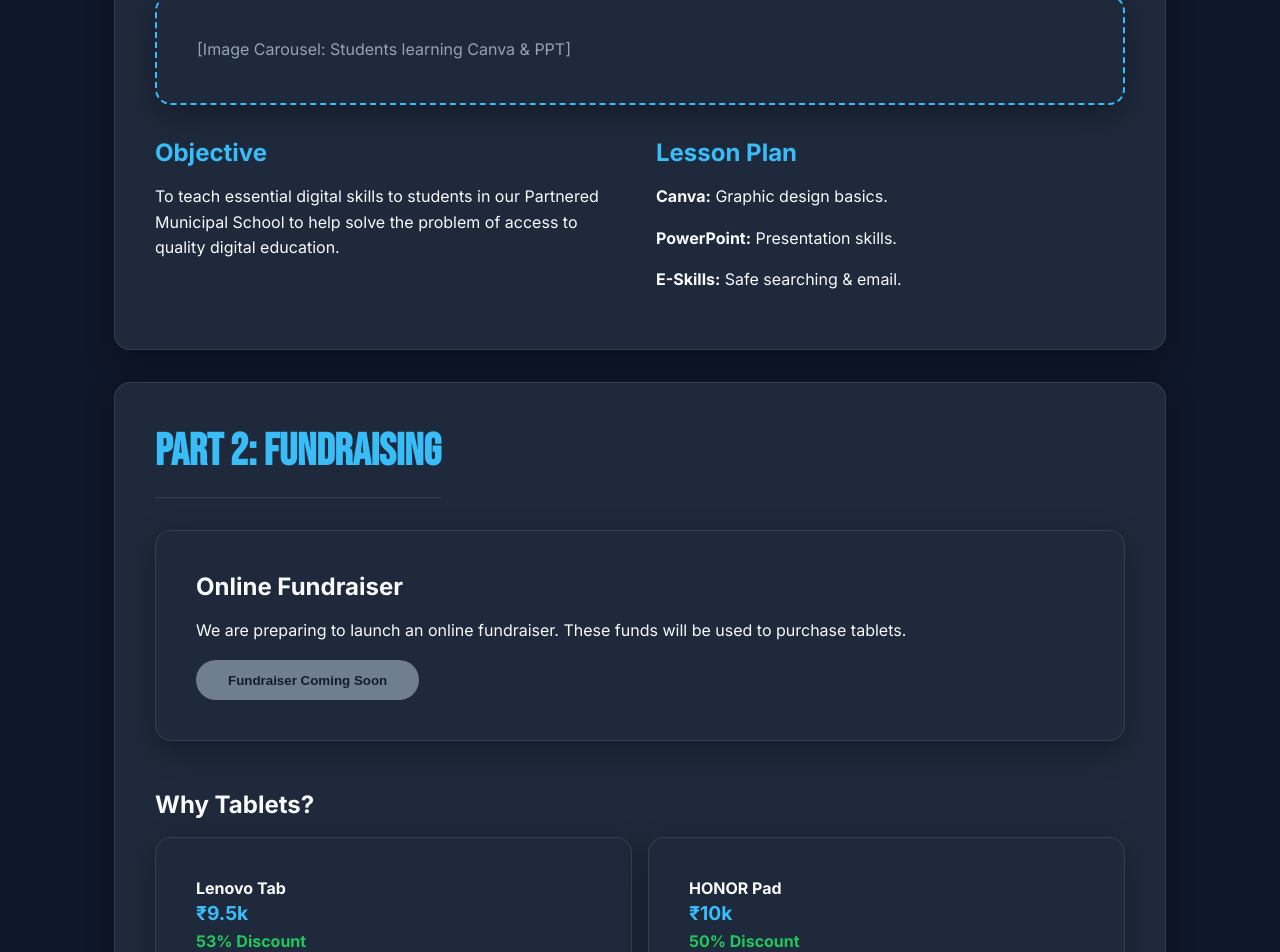
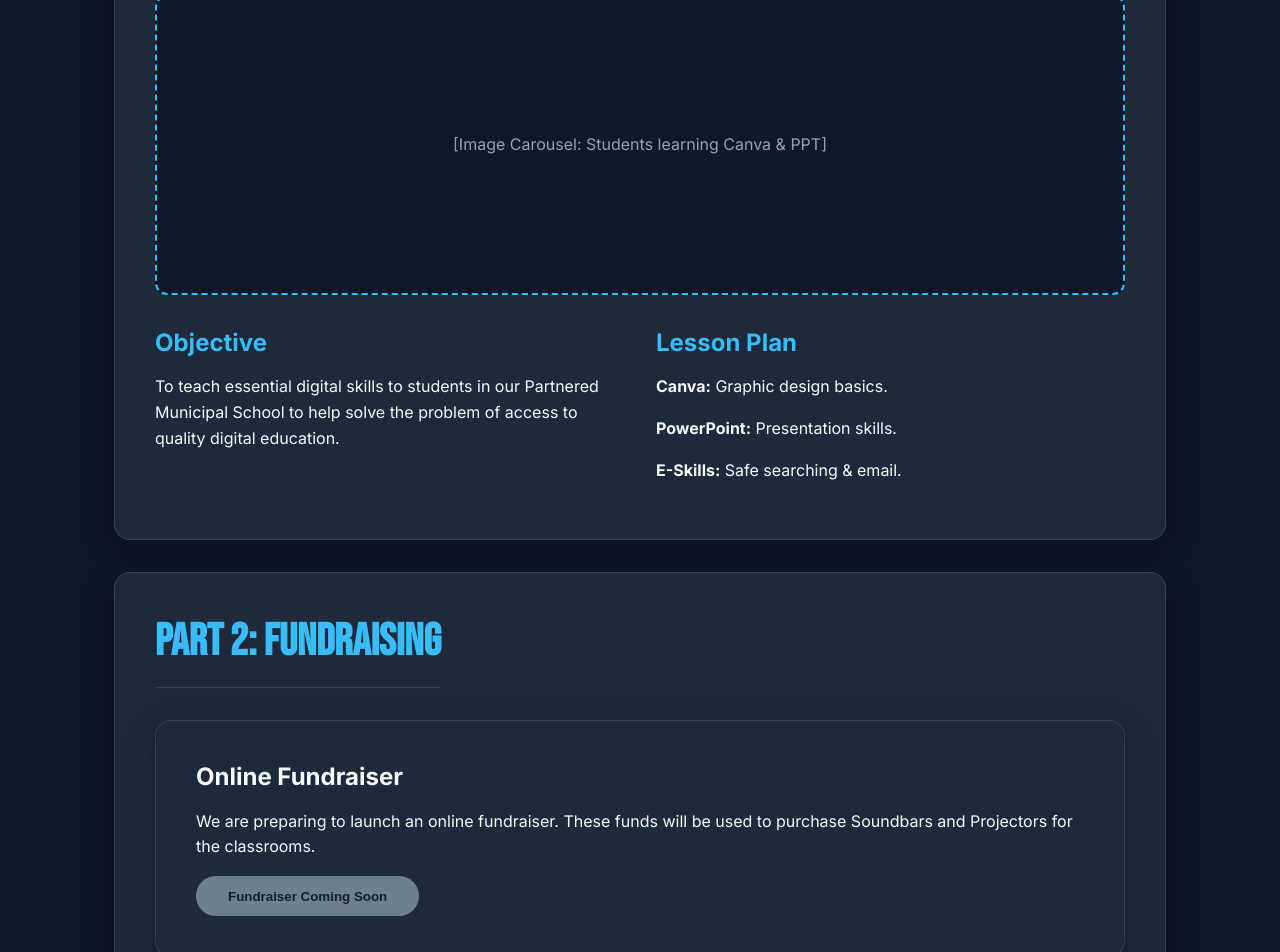
Before and after one commit to Ali-bis/BridgeToKnowledgetest, a React (Vite) app: page /action in a window 1280 px wide. Shown: the part 980-1932 px from the top of the page. Built offline with nearby package versions, Linux system fonts and the light colour scheme.

Commit message:
Update Action.jsx

```diff
--- a/src/pages/Action.jsx
+++ b/src/pages/Action.jsx
@@ -22,17 +22,26 @@ const Action = () => {
         </p>
       </div>
 
-      {/* WORKSHOPS */}
+      {/* PART 1: WORKSHOPS */}
       <div className="page-section">
         <h2 style={{ borderBottom: '1px solid var(--border-color)', paddingBottom: '1rem', marginBottom: '2rem' }}>
           Part 1: Digital Literacy Workshops
         </h2>
 
-        <div className="highlight-card" style={{border: '2px dashed var(--primary)', background: 'transparent'}}>
-           <p style={{ color: 'var(--text-muted)' }}>[Image Carousel: Students learning Canva & PPT]</p>
+        <div style={{
+          background: 'var(--bg-body)',
+          border: '2px dashed var(--primary)',
+          borderRadius: '12px',
+          height: '300px',
+          display: 'flex',
+          alignItems: 'center',
+          justifyContent: 'center',
+          marginBottom: '2rem'
+        }}>
+          <p style={{ color: 'var(--text-muted)' }}>[Image Carousel: Students learning Canva & PPT]</p>
         </div>
 
-        <div style={{ display: 'grid', gridTemplateColumns: 'repeat(auto-fit, minmax(300px, 1fr))', gap: '2rem', marginTop: '2rem' }}>
+        <div style={{ display: 'grid', gridTemplateColumns: 'repeat(auto-fit, minmax(300px, 1fr))', gap: '2rem' }}>
           <div>
             <h3 style={{ color: 'var(--primary)' }}>Objective</h3>
             <p>To teach essential digital skills to students in our Partnered Municipal School to help solve the problem of access to quality digital education.</p>
@@ -48,7 +57,7 @@ const Action = () => {
         </div>
       </div>
 
-      {/* FUNDRAISING */}
+      {/* PART 2: FUNDRAISING */}
       <div className="page-section">
         <h2 style={{ borderBottom: '1px solid var(--border-color)', paddingBottom: '1rem', marginBottom: '2rem' }}>
           Part 2: Fundraising
@@ -56,24 +65,25 @@ const Action = () => {
 
         <div className="highlight-card">
           <h3 style={{ marginTop: 0 }}>Online Fundraiser</h3>
-          <p>We are preparing to launch an online fundraiser. These funds will be used to purchase tablets.</p>
+          <p>We are preparing to launch an online fundraiser. These funds will be used to purchase Soundbars and Projectors for the classrooms.</p>
           <button className="btn btn-disabled" style={{ marginTop: '1rem' }} disabled>
             Fundraiser Coming Soon
           </button>
         </div>
 
         <div style={{ marginTop: '3rem' }}>
-          <h3>Why Tablets?</h3>
+          <h3>Why Audio-Visual Equipment?</h3>
+          <p>Our research showed that while students were eager to learn, the lack of AV tools made teaching digital concepts difficult. Soundbars and projectors allow for:</p>
           <div style={{ display: 'flex', gap: '1rem', flexWrap: 'wrap', marginTop: '1rem' }}>
             <div className="highlight-card" style={{ flex: 1, marginBottom: 0 }}>
-              <h4>Lenovo Tab</h4>
-              <p style={{ fontSize: '1.2rem', color: 'var(--primary)', fontWeight: 'bold' }}>₹9.5k</p>
-              <span style={{ color: '#22c55e', fontWeight: 'bold' }}>53% Discount</span>
+              <h4>Smart Projector</h4>
+              <p style={{ fontSize: '1.2rem', color: 'var(--primary)', fontWeight: 'bold' }}>Visual Learning</p>
+              <p style={{ fontSize: '0.9rem' }}>Allows the entire class to see demonstrations clearly.</p>
             </div>
             <div className="highlight-card" style={{ flex: 1, marginBottom: 0 }}>
-              <h4>HONOR Pad</h4>
-              <p style={{ fontSize: '1.2rem', color: 'var(--primary)', fontWeight: 'bold' }}>₹10k</p>
-              <span style={{ color: '#22c55e', fontWeight: 'bold' }}>50% Discount</span>
+              <h4>Soundbar</h4>
+              <p style={{ fontSize: '1.2rem', color: 'var(--primary)', fontWeight: 'bold' }}>Clear Audio</p>
+              <p style={{ fontSize: '0.9rem' }}>Essential for language learning and video tutorials.</p>
             </div>
           </div>
         </div>
```
